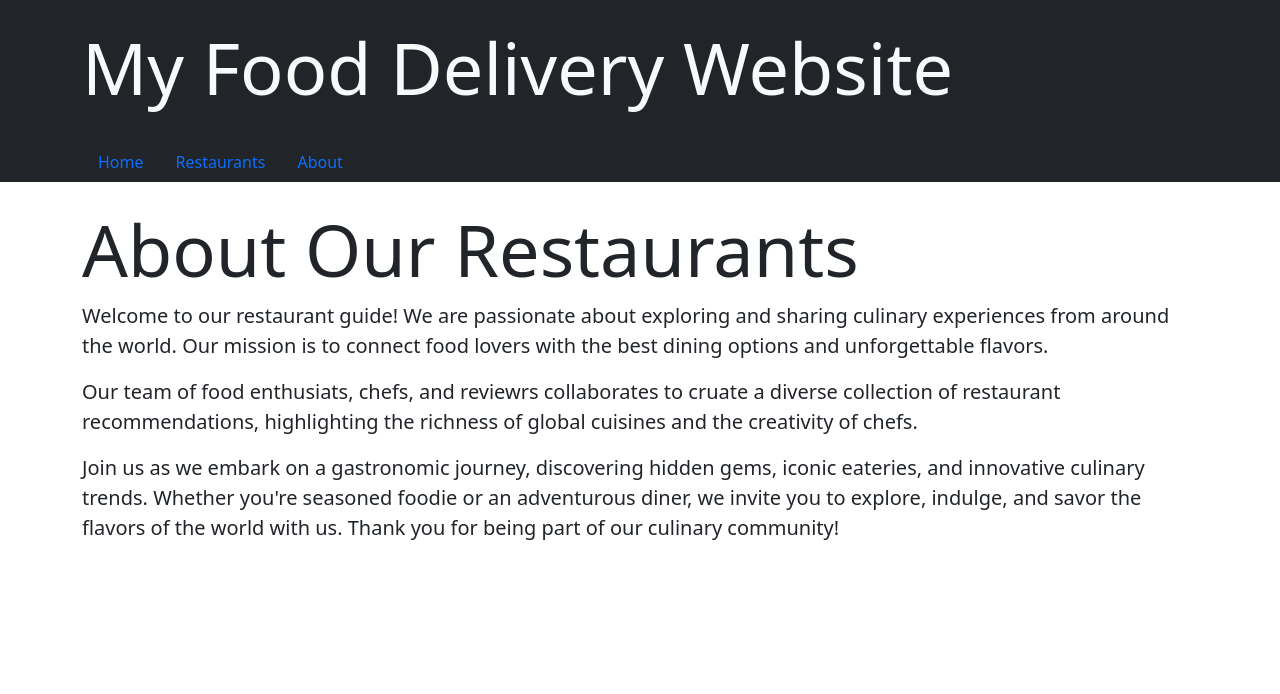
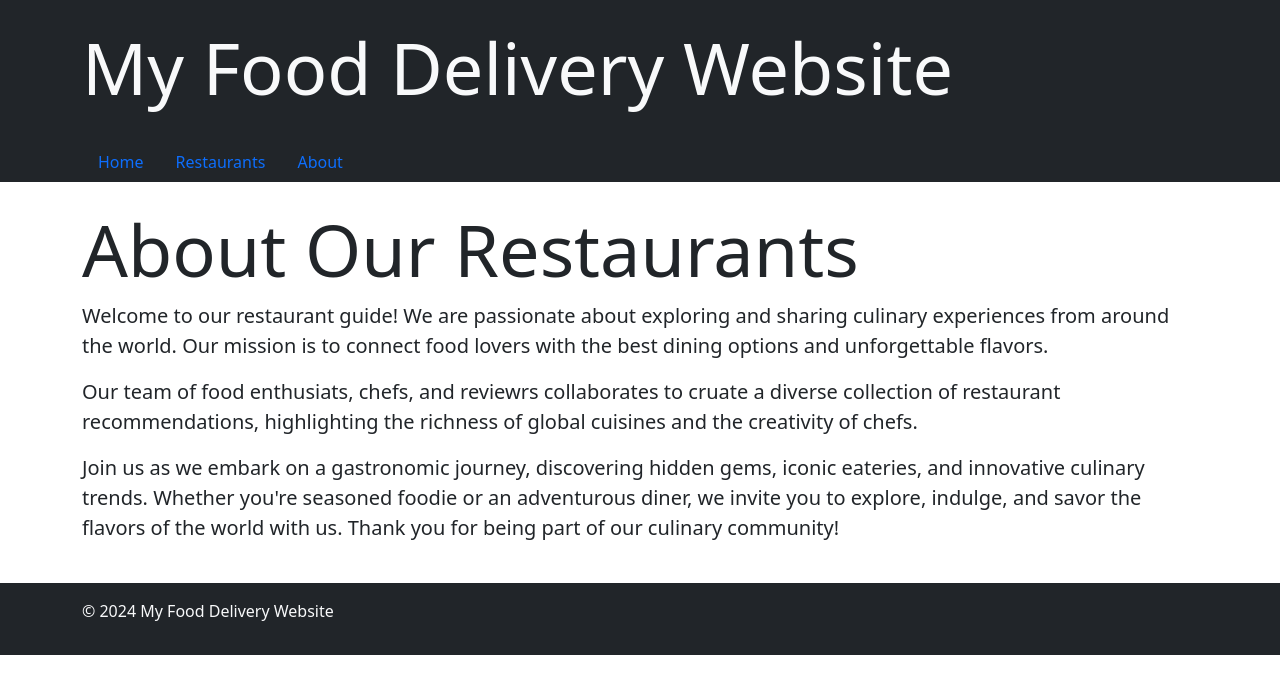
Before and after one commit to devMainak/react-router, a React (Vite) app: page /about in a window 1280 px wide. Shown: the top 694 px of the page. Built offline with nearby package versions, Linux system fonts and the light colour scheme.

Commit message:
feat: footer added

```diff
--- a/src/App.jsx
+++ b/src/App.jsx
@@ -1,6 +1,7 @@
 import './App.css'
 import 'bootstrap/dist/css/bootstrap.min.css'
 import Header from './components/Header'
+import Footer from './components/Footer'
 
 const Restaurants = ({restaurants}) => {
   const restaurantList = restaurants.map(restaurant => {
@@ -56,6 +57,7 @@ export default function App() {
       <h2 className='display-2 fw-normal'>Featured Restaurants</h2>
       <Restaurants restaurants={restaurants}/>
     </main>
+      <Footer/>
     </>
   )
 }
--- a/src/components/Footer.jsx
+++ b/src/components/Footer.jsx
@@ -1,6 +1,8 @@
 const Footer = () => (
   <footer className="bg-dark text-light py-3">
-    <p className="container">&copy; 2024 My Food Delivery Website</p>
+    <div className="container">
+    <p>&copy; 2024 My Food Delivery Website</p>
+      </div>
   </footer>
 )
 
--- a/src/pages/About.jsx
+++ b/src/pages/About.jsx
@@ -1,4 +1,5 @@
 import Header from '../components/Header'
+import Footer from '../components/Footer'
 export default function About(){
   return (
     <>
@@ -9,6 +10,7 @@ export default function About(){
       <p className="fs-5 fw-normal">Our team of food enthusiats, chefs, and reviewrs collaborates to cruate a diverse collection of restaurant recommendations, highlighting the richness of global cuisines and the creativity of chefs.</p>
       <p className="fs-5 fw-normal">Join us as we embark on a gastronomic journey, discovering hidden gems, iconic eateries, and innovative culinary trends. Whether you're seasoned foodie or an adventurous diner, we invite you to explore, indulge, and savor the flavors of the world with us. Thank you for being part of our culinary community!</p>
     </main>
+      <Footer/>
     </>
   )
 }
--- a/src/pages/Restaurants.jsx
+++ b/src/pages/Restaurants.jsx
@@ -1,4 +1,5 @@
 import Header from '../components/Header'
+import Footer from '../components/Footer'
 // generating & displaying restaurants cards
 const RestaurantCards = ({restaurants}) => {
   return (
@@ -53,6 +54,7 @@ export default function Restaurants(){
       <h2 className="display-2 fw-normal">Restaurants</h2>
       <RestaurantCards restaurants={restaurants}/>
     </main>
+      <Footer/>
       </>
   )
 }
```
